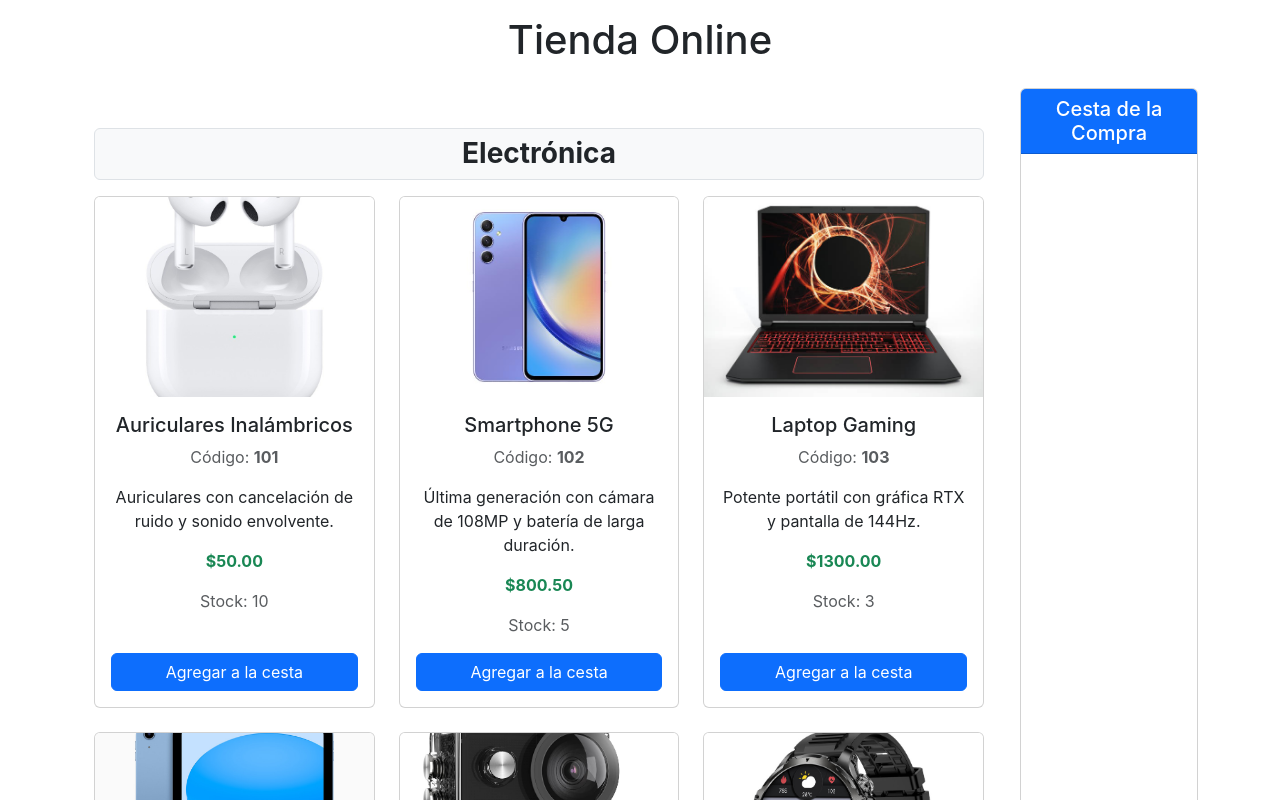
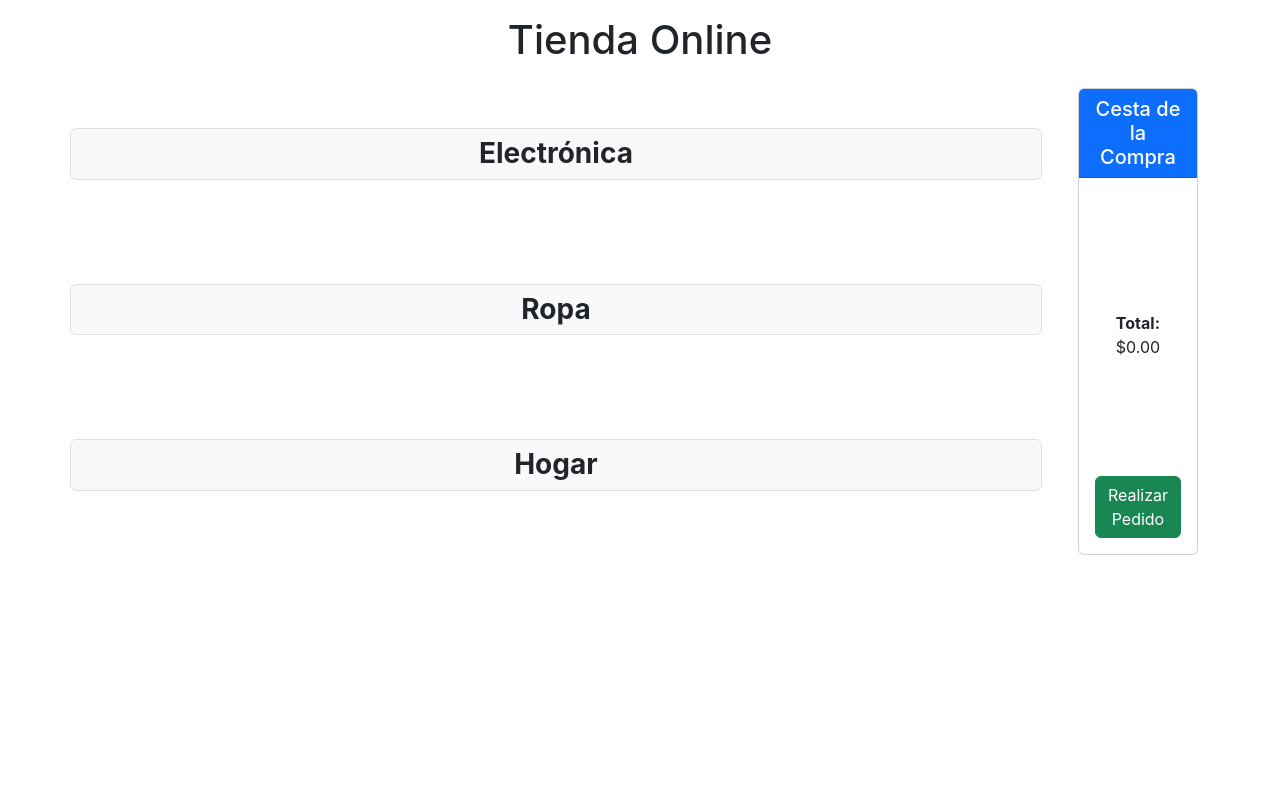
Before and after one commit to blazquez-isma-uah/uah_front-final-react, a React (Create React App) app: page / in a window 1280 px wide. Shown: the top 800 px of the page. Built offline with nearby package versions, Linux system fonts and the light colour scheme.

Commit message:
Mostrar/ocultar productos al pulsar en nombre de categoria

```diff
--- a/src/components/ProductList.jsx
+++ b/src/components/ProductList.jsx
@@ -1,20 +1,38 @@
+import { useState } from 'react';
 import ProductCard from './ProductCard';
 
 function ProductList({ categories, products, onAddToCart }) {
+
+    const [openCategories, setOpenCategories] = useState(
+        categories.reduce((acc, category) => ({
+            ...acc,
+            [category.id]: true
+        }), {} )
+    );
+
+    const toggleCategory = (categoryId) => {
+        setOpenCategories(prevState => ({
+            ...prevState,
+            [categoryId]: !prevState[categoryId]
+        }));
+    }
+
   return (
-    <div className="container">
+    <div className="row">
       {categories.map(category => {
         const filteredProducts = products.filter(p => p.categoryId === category.id);
 
         return (
-          <div key={category.id} className="mb-5">
+          <div key={category.id} className="row category-container mb-5">
             <h3
               className="category-title bg-light p-2 rounded border mb-3"
-              data-category={category.id}
+              onClick={() => toggleCategory(category.id)}
+              style={{ cursor: 'pointer' }}
             >
               {category.name}
             </h3>
-            <div className="row">
+            <div className={`row category-container ${openCategories[category.id] ? 'expanded' : 'collapsed'}`}
+                id={`category-${category.id}`}>
               {filteredProducts.map(product => (
                 <ProductCard
                   key={product.id}
--- a/src/styles.css
+++ b/src/styles.css
@@ -27,6 +27,19 @@
     margin-top: 40px; /* Mayor separación entre categorías */
     padding: 10px 0;
     border-bottom: 2px solid #ddd;
+}
+
+.category-container {
+    overflow: hidden;
+    transition: max-height 0.5s ease;
+}
+
+.category-container.expanded {
+    max-height: 2000px; /* lo suficientemente alto para mostrar los productos */
+}
+
+.category-container.collapsed {
+    max-height: 0;
 }
 
 
```
